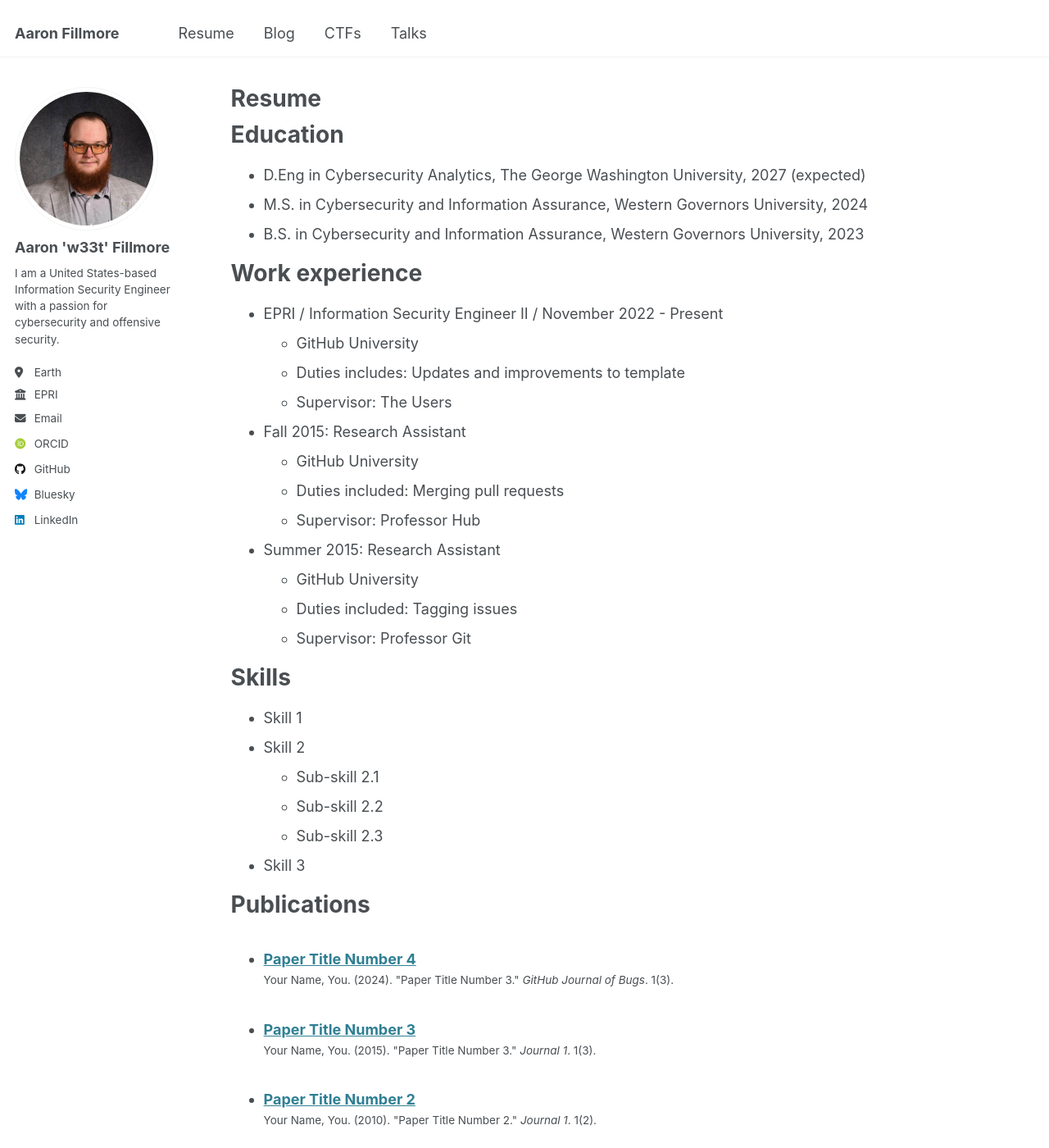
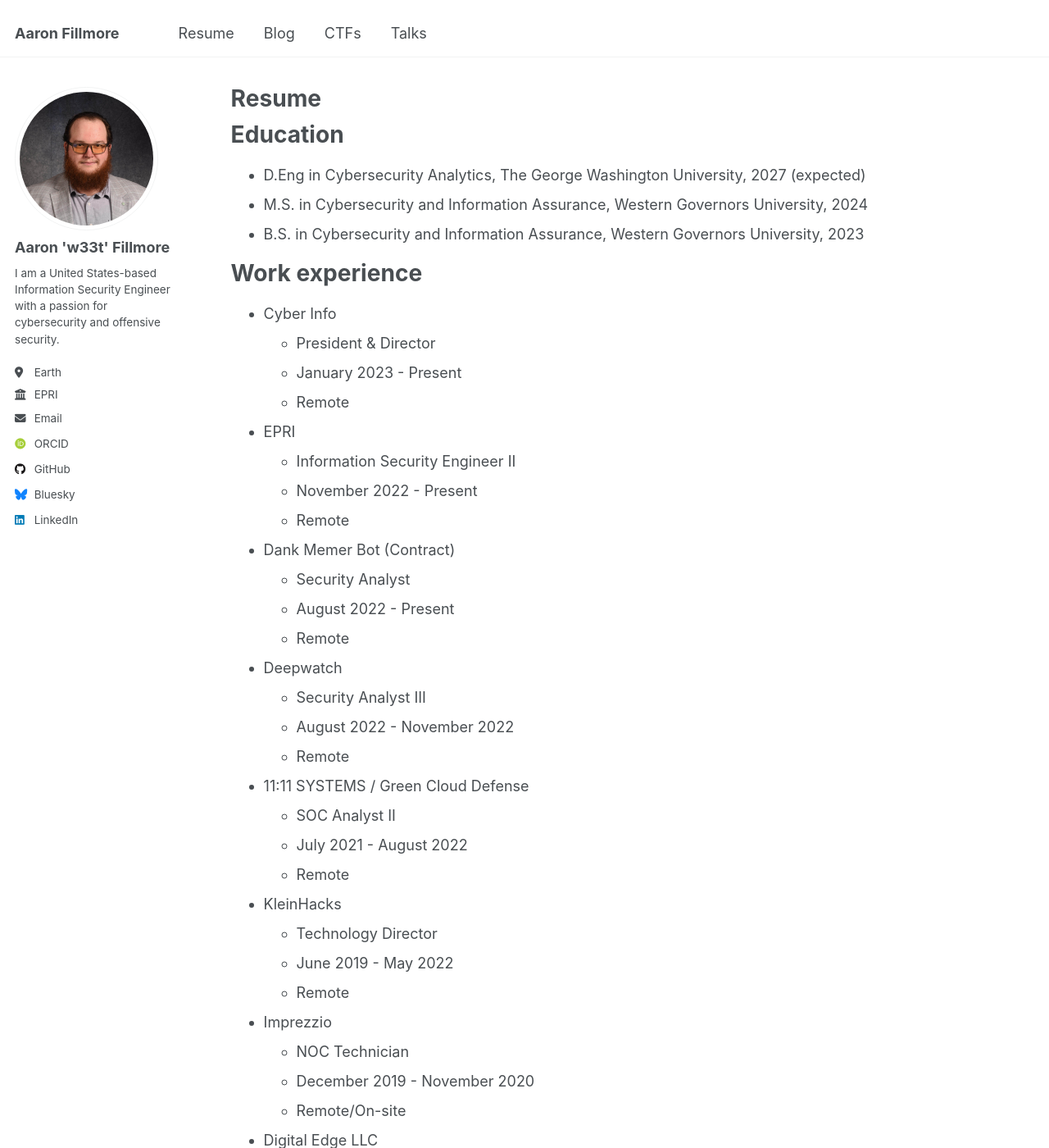
Before and after one commit to w33ts/w33ts.github.io, a Jekyll site: the page built from _pages/cv.md, in a window 1280 px wide and 1400 px high. Shown: the whole window at 82% size. Built offline with Jekyll 4.4.1, drawn with Linux system fonts in a browser that asks for light colours; some web fonts are replaced; some of the changed text lies outside the part shown.

Commit message:
Update cv.md

```diff
--- a/_pages/cv.md
+++ b/_pages/cv.md
@@ -17,29 +17,97 @@ Education
 
 Work experience
 ======
-* EPRI / Information Security Engineer II / November 2022 - Present
-  * GitHub University
-  * Duties includes: Updates and improvements to template
-  * Supervisor: The Users
+* Cyber Info
+  * President & Director
+  * January 2023 - Present
+  * Remote
 
-* Fall 2015: Research Assistant
-  * GitHub University
-  * Duties included: Merging pull requests
-  * Supervisor: Professor Hub
+* EPRI
+  * Information Security Engineer II
+  * November 2022 - Present
+  * Remote
 
-* Summer 2015: Research Assistant
-  * GitHub University
-  * Duties included: Tagging issues
-  * Supervisor: Professor Git
+* Dank Memer Bot (Contract)
+  * Security Analyst
+  * August 2022 - Present
+  * Remote
+
+* Deepwatch
+  * Security Analyst III
+  * August 2022 - November 2022
+  * Remote
+
+* 11:11 SYSTEMS / Green Cloud Defense
+  * SOC Analyst II
+  * July 2021 - August 2022
+  * Remote
+
+* KleinHacks
+  * Technology Director
+  * June 2019 - May 2022
+  * Remote
+
+* Imprezzio
+  * NOC Technician
+  * December 2019 - November 2020
+  * Remote/On-site
+
+* Digital Edge LLC
+  * Chief Executive Officer
+  * April 2019 - April 2023
+  * Remote/On-site
+
+* ABC Office Equipment
+  * Network Engineer
+  * October 2018 - April 2019
+  * On-site
 
 Skills
 ======
-* Skill 1
-* Skill 2
-  * Sub-skill 2.1
-  * Sub-skill 2.2
-  * Sub-skill 2.3
-* Skill 3
+* Defensive
+  * Risk Assessment and Management
+  * Digital Forensics
+  * Incident Response
+* Offensive
+  * Penetration Testing
+  * Simple Exploit Development
+  * Breach Attack Simulation
+  * Adversary Emulation
+  * Red Team Infrastructure
+* Misc
+  * Meme Development
+  *
+
+Technologies
+======
+* SIEM/SOAR
+  * Splunk
+  * FortiSIEM
+  * Cortex XSOAR
+  * SentinelOne XDR
+  * Wazuh
+  * Exabeam
+* EDR Tools
+  * SentinelOne
+  * CrowdStrike
+  * Microsoft Defender ATP
+* C2 Frameworks
+  * Cobalt Strike
+  * Mythic C2
+  * Metasploit
+  * Empire/Starkiller
+* Forensic Tools
+  * Ghidra
+  * Autopsy
+  * FTK Imager
+  * Volatility2 and Volatility3
+* General Tools
+  * Burp Suite Professional
+  * Wireshark
+* Programming Languages
+  * Working PowerShell Knowledge
+  * Working Python Knowledge
+  * Working Bash Knowledge
 
 Publications
 ======
```
